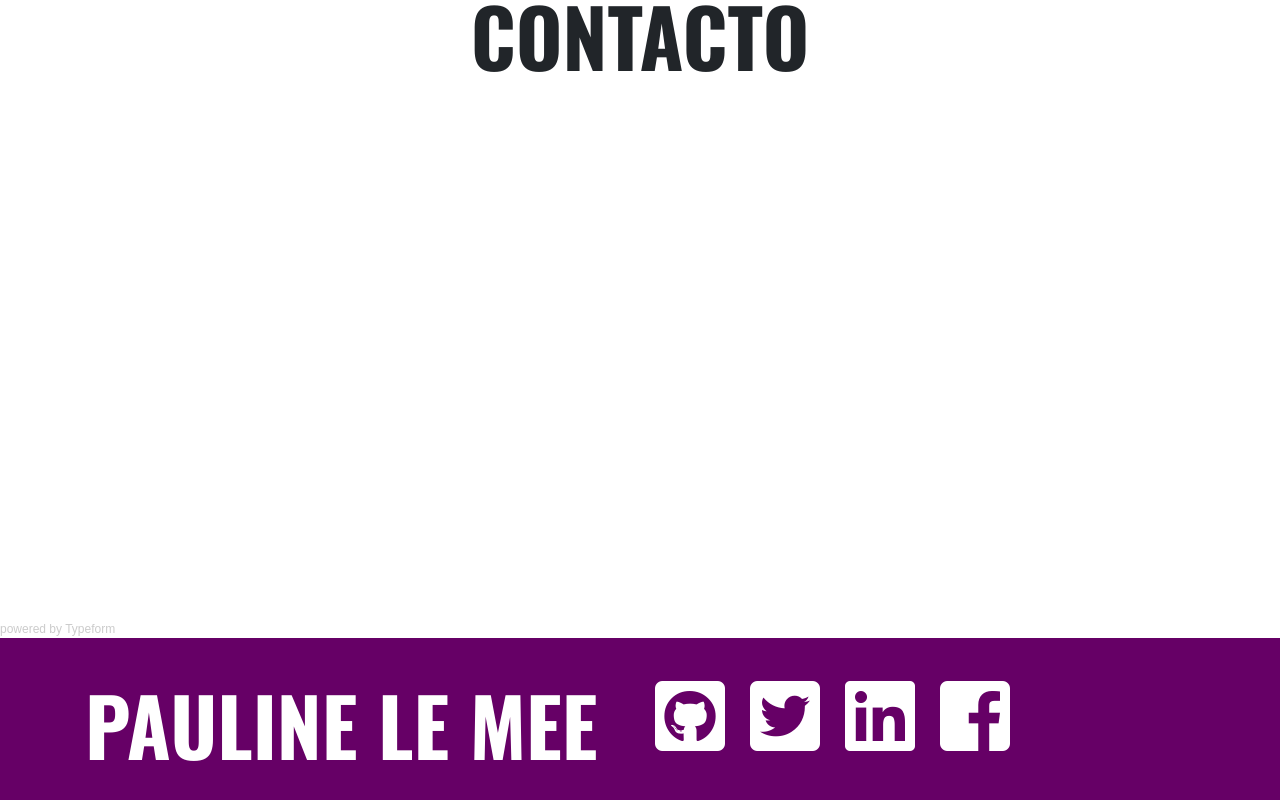
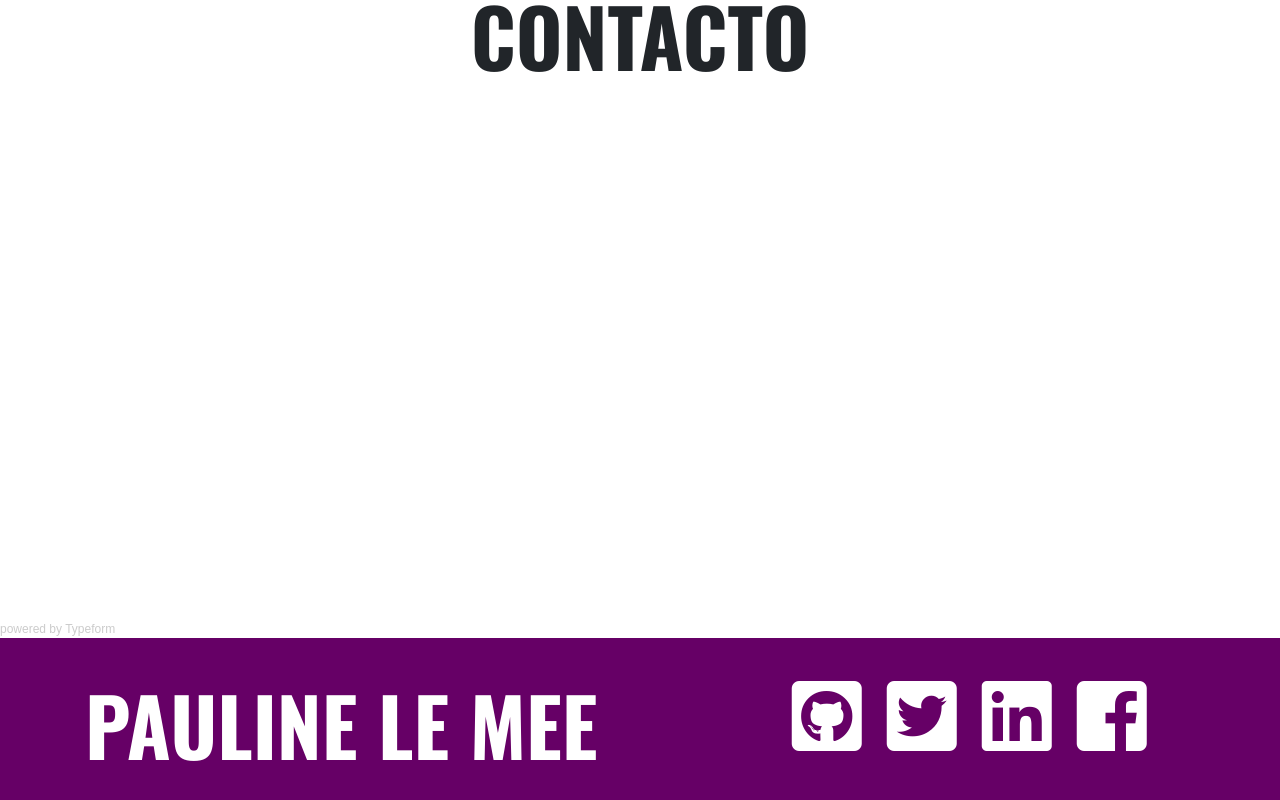
Before and after one commit to Paulinelemee/Pruebafundamentosweb, a plain HTML site: page index.html in a window 1280 px wide. Shown: the part 2547-3347 px from the top of the page. Drawn offline with nearby package versions, Linux system fonts and the light colour scheme; a script that the page names is missing.

Commit message:
last update1

```diff
--- a/Assets/css/style.css
+++ b/Assets/css/style.css
@@ -46,3 +46,7 @@ font-weight: normal;
 background-color: #660066;
 padding: 3%;
 }
+
+#icono-left {
+margin-left: 12%;
+}
--- a/index.html
+++ b/index.html
@@ -189,12 +189,12 @@
     <div class="container text-white">
       <div class="row">
         <div class="col-12 col-md-6 text-left"><h1>PAULINE LE MEE</h1></div>
-        <div class="col-3 col-md-1"><a href="https://github.com"><i class="fab fa-github-square fa-5x text-white"></i></a></div>
-        <div class="col-3 col-md-1"><a href="https://twitter.com"><i class="fab fa-twitter-square fa-5x text-white"></i></a></div>
-        <div class="col-3 col-md-1"><a href="https://www.linkedin.com"><i class="fab fa-linkedin fa-5x text-white"></i></a></div>
-        <div class="col-3 col-md-1"><a href="https://www.facebook.com"><i class="fab fa-facebook-square fa-5x text-white"></i></a></div
-        </div>
-    </div>
+          <span id="icono-left"class="col-3 col-md-1"><a href="https://github.com"><i class="fab fa-github-square fa-5x text-white"></i></a></span>
+          <span class="col-3 col-md-1"><a href="https://twitter.com"><i class="fab fa-twitter-square fa-5x text-white"></i></a></span>
+          <span class="col-3 col-md-1"><a href="https://www.linkedin.com"><i class="fab fa-linkedin fa-5x text-white"></i></a></span>
+          <span class="col-3 col-md-1"><a href="https://www.facebook.com"><i class="fab fa-facebook-square fa-5x text-white"></i></a></span>
+</div>
+</div>
   </section>
 
   <!--jQuery 3.3.1 sin slim-->
```
